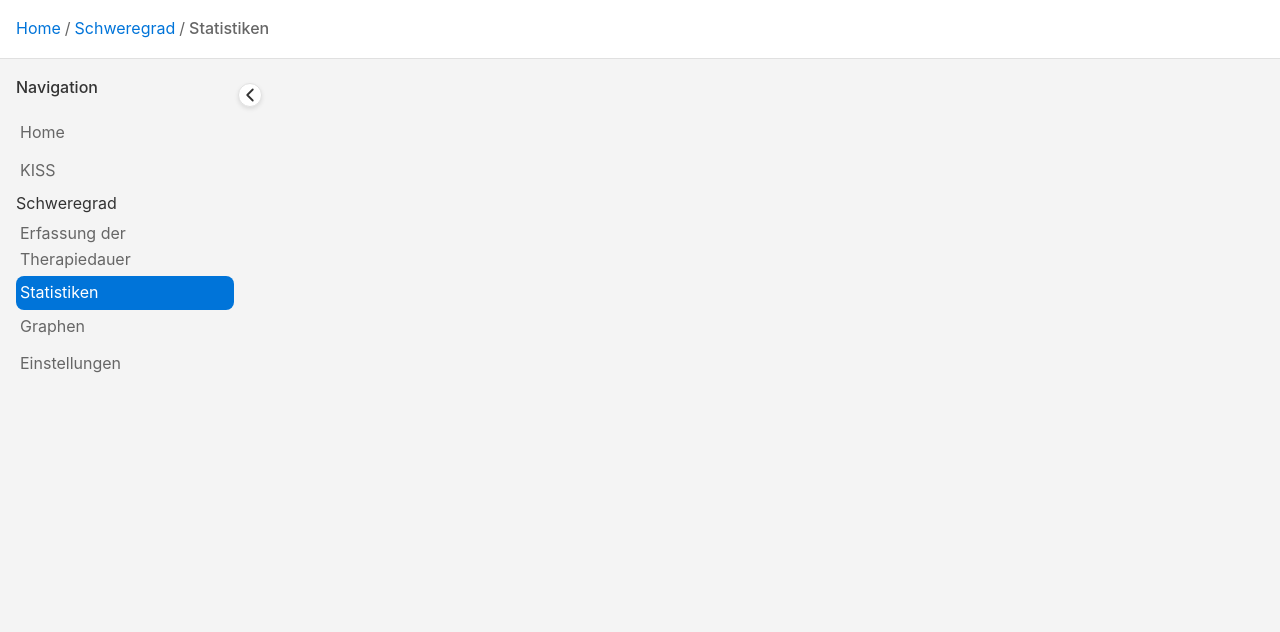
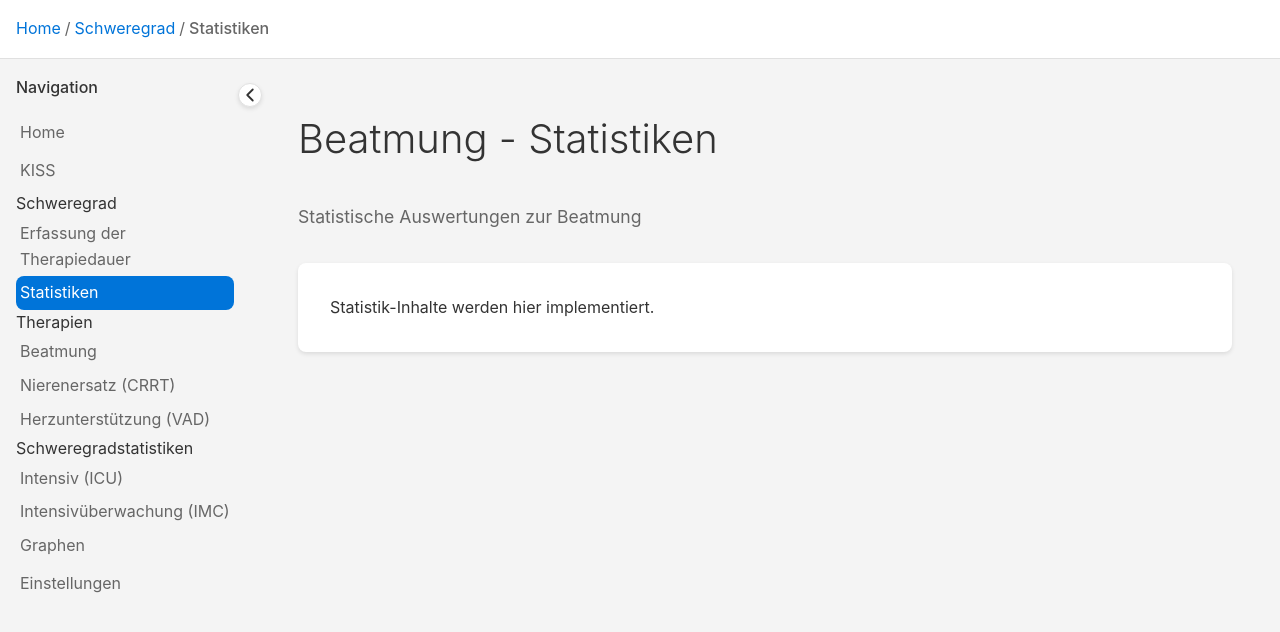
Before and after one commit to F1rlefanz/statisticstool, a React (Vite) app: page /statistiken/beatmung in a window 1280 px wide. Shown: the top 632 px of the page. Built offline with nearby package versions, Linux system fonts and the light colour scheme.

Commit message:
Migration 5

```diff
--- a/src/components/Sidebar.tsx
+++ b/src/components/Sidebar.tsx
@@ -87,11 +87,50 @@ const Sidebar = () => {
                     )}
                   </li>
 
-                  <li>
-                    <Link to="/statistiken" className={isActive('/statistiken') ? 'active' : ''}>
-                      Statistiken
-                    </Link>
-                  </li>
+<li>
+  <Link to="/statistiken" className={isActive('/statistiken') ? 'active' : ''}>
+    Statistiken
+  </Link>
+  {isActive('/statistiken') && (
+    <ul className="nested-menu">
+      <li className="submenu-section">
+        <div className="subsection-title">Therapien</div>
+        <ul className="nested-submenu">
+          <li>
+            <Link to="/statistiken/beatmung">
+              Beatmung
+            </Link>
+          </li>
+          <li>
+            <Link to="/statistiken/nierenersatz">
+              Nierenersatz (CRRT)
+            </Link>
+          </li>
+          <li>
+            <Link to="/statistiken/herzunterstuetzung">
+              Herzunterstützung (VAD)
+            </Link>
+          </li>
+        </ul>
+      </li>
+      <li className="submenu-section">
+        <div className="subsection-title">Schweregradstatistiken</div>
+        <ul className="nested-submenu">
+          <li>
+            <Link to="/statistiken/intensiv">
+              Intensiv (ICU)
+            </Link>
+          </li>
+          <li>
+            <Link to="/statistiken/intensivueberwachung">
+              Intensivüberwachung (IMC)
+            </Link>
+          </li>
+        </ul>
+      </li>
+    </ul>
+  )}
+</li>
 
                   <li>
                     <Link to="/graphen" className={isActive('/graphen') ? 'active' : ''}>
--- a/src/pages/Statistiken.tsx
+++ b/src/pages/Statistiken.tsx
@@ -1,17 +1,27 @@
-import { Outlet } from 'react-router-dom'
+import { Routes, Route } from 'react-router-dom'
+import Beatmung from './statistiken/Beatmung'
+import Nierenersatz from './statistiken/Nierenersatz'
+import Herzunterstuetzung from './statistiken/Herzunterstuetzung'
+import Intensiv from './statistiken/Intensiv'
+import Intensivueberwachung from './statistiken/Intensivueberwachung'
 
-const Statistiken = () => {
+function Statistiken() {
   return (
+    <Routes>
+      <Route path="beatmung" element={<Beatmung />} />
+      <Route path="nierenersatz" element={<Nierenersatz />} />
+      <Route path="herzunterstuetzung" element={<Herzunterstuetzung />} />
+      <Route path="intensiv" element={<Intensiv />} />
+      <Route path="intensivueberwachung" element={<Intensivueberwachung />} />
+      <Route path="/" element={
         <div className="page-container full-width">
-      <Outlet />
-      {/* Fallback wenn keine Child-Route aktiv ist */}
-      <div style={{ display: 'none' }}>
           <h1 className="page-title">Statistiken</h1>
           <p className="page-description">
             Wählen Sie in der Sidebar den gewünschten Bereich aus, um detaillierte Statistiken einzusehen.
           </p>
         </div>
-    </div>
+      } />
+    </Routes>
   )
 }
 
--- /dev/null
+++ b/src/pages/statistiken/Beatmung.tsx
@@ -0,0 +1,16 @@
+function Beatmung() {
+  return (
+    <div className="page-container full-width">
+      <h1 className="page-title">Beatmung - Statistiken</h1>
+      <p className="page-description">
+        Statistische Auswertungen zur Beatmung
+      </p>
+      <div className="content-box">
+        {/* Hier später die Statistiken */}
+        <p>Statistik-Inhalte werden hier implementiert.</p>
+      </div>
+    </div>
+  )
+}
+
+export default Beatmung
--- /dev/null
+++ b/src/pages/statistiken/Herzunterstuetzung.tsx
@@ -0,0 +1,16 @@
+function Herzunterstuetzung() {
+  return (
+    <div className="page-container full-width">
+      <h1 className="page-title">Herzunterstützung (VAD) - Statistiken</h1>
+      <p className="page-description">
+        Statistische Auswertungen zur Herzunterstützung
+      </p>
+      <div className="content-box">
+        {/* Hier später die Statistiken */}
+        <p>Statistik-Inhalte werden hier implementiert.</p>
+      </div>
+    </div>
+  )
+}
+
+export default Herzunterstuetzung
--- /dev/null
+++ b/src/pages/statistiken/Intensiv.tsx
@@ -0,0 +1,16 @@
+function Intensiv() {
+  return (
+    <div className="page-container full-width">
+      <h1 className="page-title">Intensiv (ICU) - Schweregradstatistiken</h1>
+      <p className="page-description">
+        Statistische Auswertungen für Intensivstationen
+      </p>
+      <div className="content-box">
+        {/* Hier später die Statistiken */}
+        <p>Statistik-Inhalte werden hier implementiert.</p>
+      </div>
+    </div>
+  )
+}
+
+export default Intensiv
--- /dev/null
+++ b/src/pages/statistiken/Intensivueberwachung.tsx
@@ -0,0 +1,16 @@
+function Intensivueberwachung() {
+  return (
+    <div className="page-container full-width">
+      <h1 className="page-title">Intensivüberwachung (IMC) - Schweregradstatistiken</h1>
+      <p className="page-description">
+        Statistische Auswertungen für Intensivüberwachungsstationen
+      </p>
+      <div className="content-box">
+        {/* Hier später die Statistiken */}
+        <p>Statistik-Inhalte werden hier implementiert.</p>
+      </div>
+    </div>
+  )
+}
+
+export default Intensivueberwachung
--- /dev/null
+++ b/src/pages/statistiken/Nierenersatz.tsx
@@ -0,0 +1,16 @@
+function Nierenersatz() {
+  return (
+    <div className="page-container full-width">
+      <h1 className="page-title">Nierenersatz (CRRT) - Statistiken</h1>
+      <p className="page-description">
+        Statistische Auswertungen zur Nierenersatztherapie
+      </p>
+      <div className="content-box">
+        {/* Hier später die Statistiken */}
+        <p>Statistik-Inhalte werden hier implementiert.</p>
+      </div>
+    </div>
+  )
+}
+
+export default Nierenersatz
```
Lines whose indentation alone changed are shown as unchanged.
